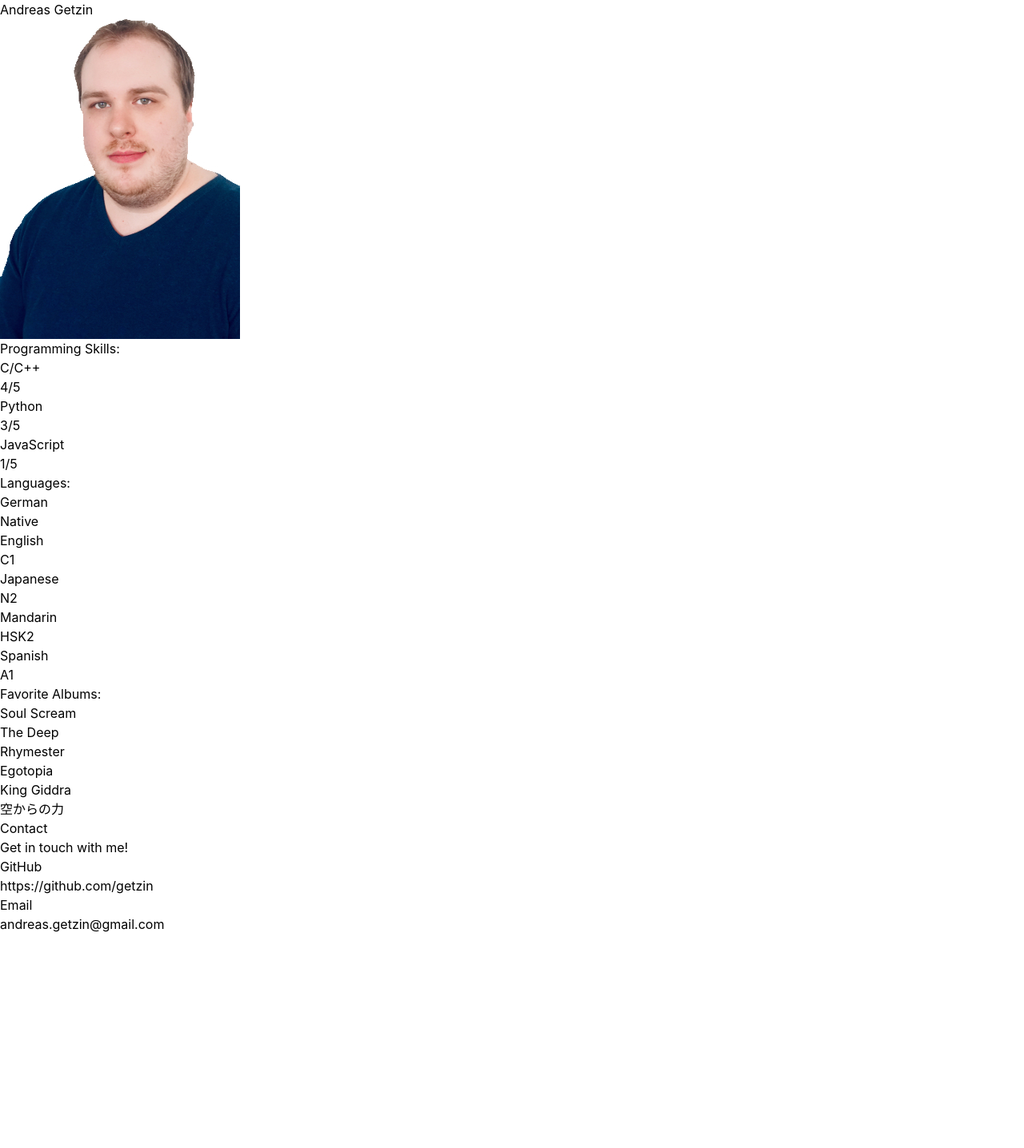
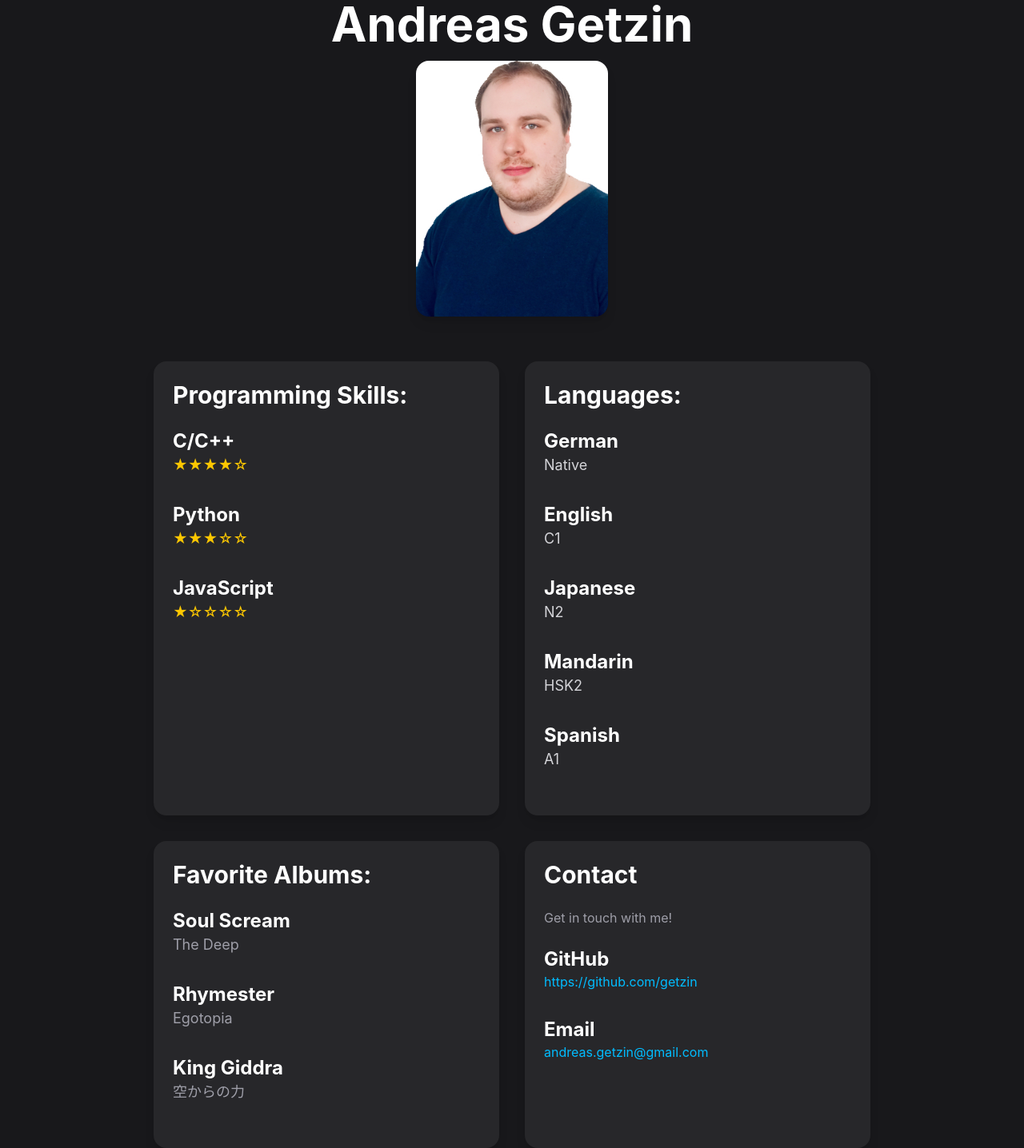
Before and after one commit to getzin/react-about-me, a React (Vite) app: page / in a window 1280 px wide. Shown: the whole page at 80% size. Before the commit the page ends 1168 px from the top, so only its background shows below. Built offline with nearby package versions, Linux system fonts and the light colour scheme.

Commit message:
Add desktop layout with Tailwind CSS

```diff
--- a/src/components/AboutMe.tsx
+++ b/src/components/AboutMe.tsx
@@ -9,13 +9,21 @@ import Contact from './Contact';
 
 function AboutMe({ data }: any) {
     return (
-        <>
+        <div className="min-h-screen bg-zinc-900 text-white">
             <Header name={data.name} />
-            <ProgrammingSkills skills={data.programmingSkills} />
-            <Languages languages={data.languages} />
-            <FavoriteAlbums albums={data.favoriteAlbums} />
-            <Contact contact={data.contact} />
-        </>
+
+            <div className="grid grid-cols-2 gap-8 max-w-4xl mx-auto mt-8">
+
+                <ProgrammingSkills skills={data.programmingSkills} />
+
+                <Languages languages={data.languages} />
+
+                <FavoriteAlbums albums={data.favoriteAlbums} />
+
+                <Contact contact={data.contact} />
+
+            </div>
+        </div>
     );
 }
 
--- a/src/components/AlbumCard.tsx
+++ b/src/components/AlbumCard.tsx
@@ -1,11 +1,11 @@
 // AlbumCard.tsx
 
-function AlbumCard( { artist, album }: any ) {
+function AlbumCard({ artist, album }: any) {
     return (
-        <>
-            <h3>{artist}</h3>
-            <p>{album}</p>
-        </>
+        <div className="mb-8">
+            <h2 className="text-2xl font-bold text-white">{artist}</h2>
+            <p className="text-lg text-zinc-400">{album}</p>
+        </div>
     );
 }
 
--- a/src/components/Contact.tsx
+++ b/src/components/Contact.tsx
@@ -4,9 +4,9 @@ import ContactLink from './ContactLink';
 
 function Contact( { contact }: any ) {
     return (
-        <>
-            <h2>Contact</h2>
-            <p>Get in touch with me!</p>
+        <div className="bg-zinc-800 hover:bg-zinc-700 rounded-2xl p-6 shadow-lg hover:shadow-xl transition duration-300">
+            <h2 className="text-3xl font-bold mb-6">Contact</h2>
+            <p className="text-zinc-400 mb-6">Get in touch with me!</p>
 
             {contact.map((item: any) => (
                 <ContactLink
@@ -15,7 +15,7 @@ function Contact( { contact }: any ) {
                     value={item.value}
                 />
             ))}
-        </>
+        </div>
     );
 }
 
--- a/src/components/ContactLink.tsx
+++ b/src/components/ContactLink.tsx
@@ -1,11 +1,17 @@
 // ContactLink.tsx
 
-function ContactLink( {name, value}: any ) {
+function ContactLink({ name, value }: any) {
     return (
-        <>
-            <h3>{name}</h3>
-            <p>{value}</p>
-        </>
+        <div className="mb-8">
+            <h2 className="text-2xl font-bold text-white">{name}</h2>
+
+            <a
+                href={name === "Email" ? `mailto:${value}` : value}
+                className="text-sky-400 hover:text-sky-300 transition"
+            >
+                {value}
+            </a>
+        </div>
     );
 }
 
--- a/src/components/FavoriteAlbums.tsx
+++ b/src/components/FavoriteAlbums.tsx
@@ -4,8 +4,8 @@ import AlbumCard from './AlbumCard';
 
 function FavoriteAlbums( { albums }: any) {
     return (
-        <>
-            <h2>Favorite Albums:</h2>
+        <div className="bg-zinc-800 hover:bg-zinc-700 rounded-2xl p-6 shadow-lg hover:shadow-xl transition duration-300">
+            <h2 className="text-3xl font-bold mb-6">Favorite Albums:</h2>
 
             {albums.map((album: any) => (
                 <AlbumCard
@@ -15,7 +15,7 @@ function FavoriteAlbums( { albums }: any) {
                 />
             ))}
 
-        </>
+        </div>
     );
 }
 
--- a/src/components/Header.tsx
+++ b/src/components/Header.tsx
@@ -5,10 +5,10 @@ import ProfileImage from './ProfileImage';
 
 function Header({ name }: any) {
     return (
-        <>
+        <div className="text-center mb-14">
             <Name name={name} />
             <ProfileImage />
-        </>
+        </div>
     );
 }
 
--- a/src/components/LanguageCard.tsx
+++ b/src/components/LanguageCard.tsx
@@ -2,10 +2,10 @@
 
 function LanguageCard({ name, level }: any) {
     return (
-        <>
-            <h3>{name}</h3>
-            <p>{level}</p>
-        </>
+        <div className="mb-8">
+            <h2 className="text-2xl font-bold text-white">{name}</h2>
+            <p className="text-lg text-zinc-300">{level}</p>
+        </div>
     );
 }
 
--- a/src/components/Languages.tsx
+++ b/src/components/Languages.tsx
@@ -4,8 +4,8 @@ import LanguageCard from './LanguageCard';
 
 function Languages({ languages }: any) {
     return (
-        <>
-            <h2>Languages:</h2>
+        <div className="bg-zinc-800 hover:bg-zinc-700 rounded-2xl p-6 shadow-lg hover:shadow-xl transition duration-300">
+            <h2 className="text-3xl font-bold mb-6">Languages:</h2>
 
             {languages.map((language: any) => (
                 <LanguageCard
@@ -15,7 +15,7 @@ function Languages({ languages }: any) {
                 />
             ))}
 
-        </>
+        </div>
     );
 }
 
--- a/src/components/Name.tsx
+++ b/src/components/Name.tsx
@@ -2,9 +2,9 @@
 
 function Name({ name }: any) {
     return (
-        <>
-            <h1>{name}</h1>
-        </>
+        <h1 className="text-6xl font-bold mb-4">
+            {name}
+        </h1>
     );
 }
 
--- a/src/components/ProfileImage.tsx
+++ b/src/components/ProfileImage.tsx
@@ -3,7 +3,8 @@
 function ProfileImage() {
     return (
         <>
-            <img src="/ProfileImage.jpg" alt="Profile picture" />
+            <img className="w-60 h-80 object-cover object-center rounded-2xl shadow-lg mx-auto hover:scale-105 transition"
+            src="/ProfileImage.jpg" alt="Profile picture" />
         </>
     );
 }
--- a/src/components/ProgrammingSkills.tsx
+++ b/src/components/ProgrammingSkills.tsx
@@ -4,8 +4,8 @@ import SkillCard from './SkillCard';
 
 function ProgrammingSkills({ skills } : any) {
     return (
-        <>
-            <h2>Programming Skills:</h2>
+        <div className="bg-zinc-800 hover:bg-zinc-700 rounded-2xl p-6 shadow-lg hover:shadow-xl transition duration-300">
+            <h2 className="text-3xl font-bold mb-6">Programming Skills:</h2>
 
             {skills.map((skill: any) => (
                 <SkillCard
@@ -14,7 +14,7 @@ function ProgrammingSkills({ skills } : any) {
                     rating={skill.rating}
                 />
             ))}
-        </>
+        </div>
     );
 }
 
--- a/src/components/SkillCard.tsx
+++ b/src/components/SkillCard.tsx
@@ -2,10 +2,13 @@
 
 function SkillCard({ name, rating }: any) {
     return (
-        <>
-            <h3>{name}</h3>
-            <p>{rating}/5</p>
-        </>
+        <div className="mb-8">
+            <h2 className="text-2xl font-bold text-white">{name}</h2>
+            <p className="text-yellow-400 text-lg">
+                {"★".repeat(rating)}
+                {"☆".repeat(5 - rating)}
+            </p>
+        </div>
     );
 }
 
```
